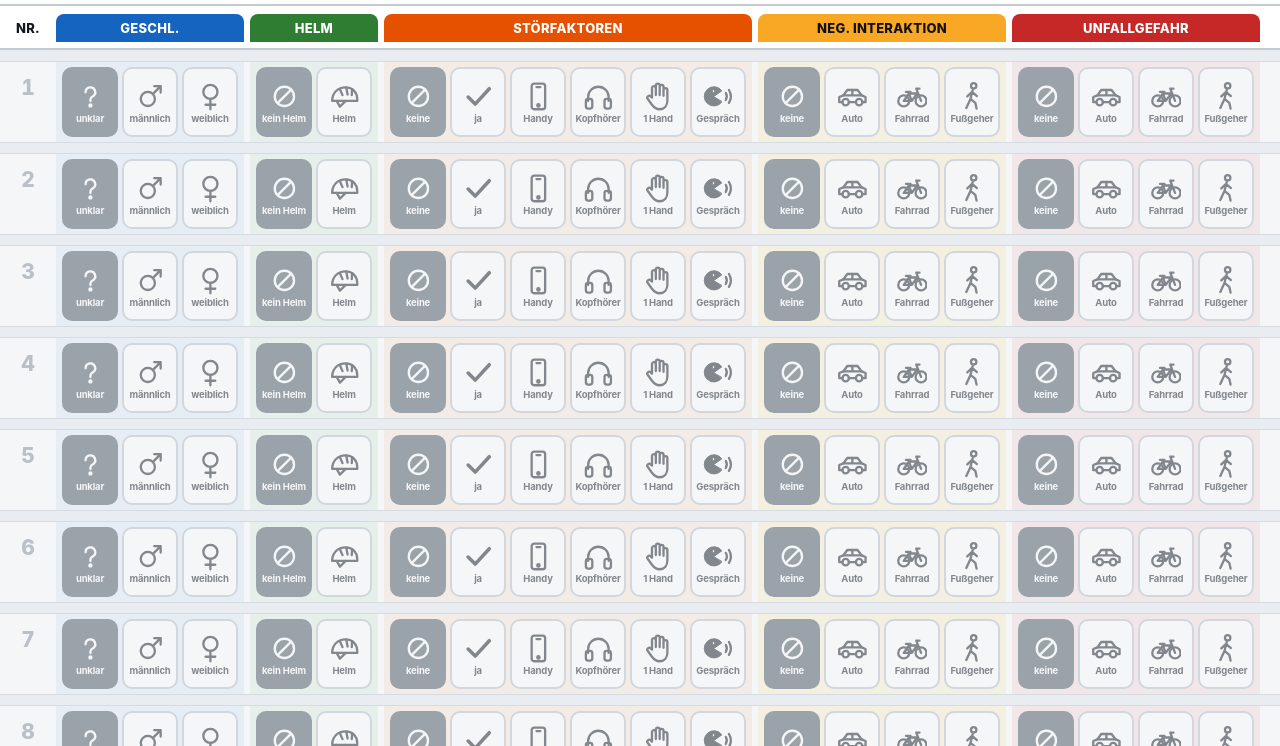
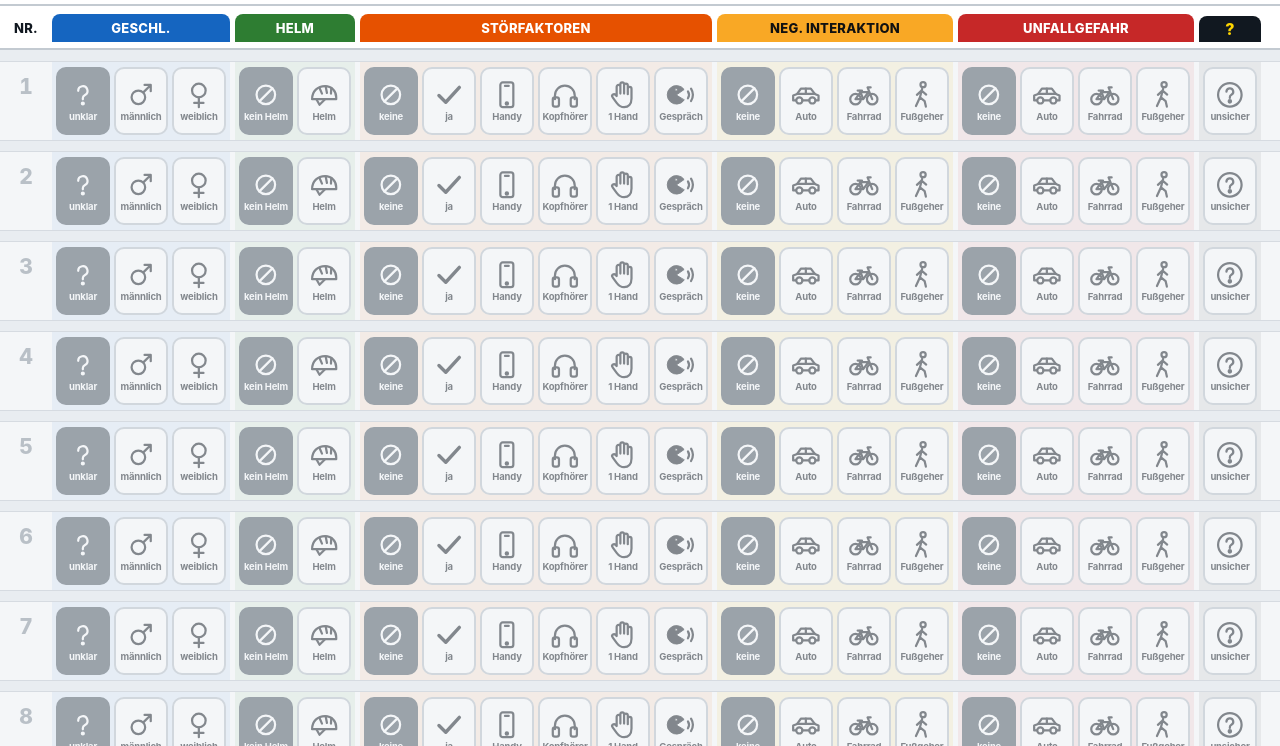
Before and after one commit to Speckzange/Fahrradz-hler, a plain HTML site: page index.html in a window 1280 px wide. Shown: the part 54-800 px from the top of the page. Drawn offline with Linux system fonts and the light colour scheme.

Commit message:
App aktualisieren: Feld 'unsicher' und Markierung der aktiven Zeile
Co-Authored-By: Claude Opus 5.5 <noreply@anthropic.com>
Claude-Session: https://claude.ai/code/session_01Kpcaaddubyh8tqqxwxpn4i

```diff
--- a/index.html
+++ b/index.html
@@ -26,17 +26,18 @@ button{font-family:inherit;touch-action:manipulation;cursor:pointer}
 .tb:disabled{opacity:.4}
 .tb.xl{background:#1D6F42;border-color:#1D6F42;color:#fff}
 .head{flex:none;display:flex;align-items:flex-end;padding:8px 0 6px;background:#fff;border-bottom:2px solid var(--line);font-weight:800;font-size:13px;text-transform:uppercase;letter-spacing:.02em}
-.head .nr{width:56px;text-align:center;align-self:center}
-.head .h{text-align:center;border-radius:8px 8px 0 0;padding:6px 0;color:#fff;margin-right:6px}
+.head .nr{width:52px;text-align:center;align-self:center}
+.head .h{text-align:center;border-radius:8px 8px 0 0;padding:6px 0;color:#fff;margin-right:5px}
+.head .h.q{color:#FFD600;font-size:16px;padding:3px 0}
 #list{flex:1;overflow-y:auto;-webkit-overflow-scrolling:touch;display:flex;flex-direction:column;gap:12px;padding:12px 0 40vh}
 .row{display:flex;align-items:stretch;background:#fff;box-shadow:0 1px 0 #c3cad1,0 -1px 0 #c3cad1;flex:none}
 .row.act{outline:3px solid var(--ink);outline-offset:-3px}
 .row.free{opacity:.5}
-.num{width:56px;flex:none;display:flex;flex-direction:column;align-items:center;justify-content:center;gap:4px;font-weight:800;font-size:21px;font-variant-numeric:tabular-nums}
+.num{width:52px;flex:none;display:flex;flex-direction:column;align-items:center;justify-content:center;gap:4px;font-weight:800;font-size:21px;font-variant-numeric:tabular-nums}
 .row.free .num{color:#8a949e}
 .del{width:34px;height:26px;border-radius:7px;border:1.5px solid #c9d0d6;background:#fff;color:#7a848e;display:flex;align-items:center;justify-content:center;padding:0}
 .row.free .del{visibility:hidden}
-.grp{display:flex;gap:4px;padding:5px 6px;margin-right:6px}
+.grp{display:flex;gap:4px;padding:5px 4px;margin-right:5px}
 .tile{width:var(--tw);height:var(--th);border:2px solid #b9c1c9;background:#fff;color:#1d232a;border-radius:10px;display:flex;flex-direction:column;align-items:center;justify-content:center;gap:2px;padding:0;font-size:9.5px;font-weight:700;letter-spacing:-.02em;line-height:1}
 .tile svg{width:calc(var(--tw)*.55);height:calc(var(--tw)*.55)}
 .tile.sel{border-color:var(--c);background:var(--c);color:var(--f)}
@@ -86,7 +87,8 @@ const ICONS={
  pac1:"<path fill-rule=\"evenodd\" fill=\"currentColor\" stroke-width=\"1.5\" d=\"M17 24 L29.3 15.4 A15 15 0 1 0 29.3 32.6 Z M14.2 15.8 a2.1 2.1 0 1 0 4.2 0 a2.1 2.1 0 1 0 -4.2 0\"/><path d=\"M35.5 18.5 Q39 24 35.5 29.5\"/><path d=\"M40.5 14 Q46.5 24 40.5 34\"/>",
  auto:'<path d="M8 33 H3.5 V25 L10 22.5 L16 14 H32 L38.5 22.5 L44.5 25 V33 H40"/><path d="M18.5 33 H29.5"/><path d="M10 22.5 H38.5 M24 14 V22.5"/><circle cx="13.5" cy="33" r="5"/><circle cx="34.5" cy="33" r="5"/>',
  fahrrad:'<circle cx="10.5" cy="31" r="8.5"/><circle cx="37.5" cy="31" r="8.5"/><path d="M10.5 31 L23 31 L17.5 17 M14 17 H21 M10.5 31 L18.5 19.5 H31.5 L23 31 M37.5 31 L30 12 H35"/>',
- fussgeher:'<circle cx="26" cy="7.5" r="4.2"/><path d="M24.5 14 L21 28 M21 28 L14.5 42 M21 28 L28.5 34 L30.5 43 M23.5 17 L16 24 M23.5 17 L31 23.5"/>'
+ fussgeher:'<circle cx="26" cy="7.5" r="4.2"/><path d="M24.5 14 L21 28 M21 28 L14.5 42 M21 28 L28.5 34 L30.5 43 M23.5 17 L16 24 M23.5 17 L31 23.5"/>',
+ unsicher:'<circle cx="24" cy="24" r="19"/><path d="M18.5 19 a5.5 5.5 0 1 1 8 4.9 c-1.6 .9 -2.5 1.9 -2.5 3.8 v1.3"/><circle cx="24" cy="34.5" r="1.9" fill="currentColor"/>'
 };
 const NE='#4E5A65';
 const CATS=[
@@ -113,16 +115,18 @@ const CATS=[
   {k:'n',label:'keine',icon:'nein',col:NE},
   {k:'a',label:'Auto',icon:'auto',col:'#C62828',x:'Auto'},
   {k:'f',label:'Fahrrad',icon:'fahrrad',col:'#C62828',x:'Fahrrad'},
-  {k:'p',label:'Fußgeher',icon:'fussgeher',col:'#C62828',x:'Fußgeher'}]}];
-const CATCOL={g:'#1565C0',h:'#2E7D32',s:'#E65100',i:'#F9A825',u:'#C62828'};
-const TINT={g:'#e3edf9',h:'#e5f2e6',s:'#fdeadb',i:'#fdf3d3',u:'#f9e1e1'};
+  {k:'p',label:'Fußgeher',icon:'fussgeher',col:'#C62828',x:'Fußgeher'}]},
+ {id:'q',name:'Unsicher',short:'?',toggle:true,opts:[
+  {k:'q',label:'unsicher',icon:'unsicher',col:'#111820',fg:'#FFD600',x:'Unsicher'}]}];
+const CATCOL={g:'#1565C0',h:'#2E7D32',s:'#E65100',i:'#F9A825',u:'#C62828',q:'#111820'};
+const TINT={g:'#e3edf9',h:'#e5f2e6',s:'#fdeadb',i:'#fdf3d3',u:'#f9e1e1',q:'#e4e4e4'};
 const FREE=10, KEY='fahrradzaehler_v1';
 const $=id=>document.getElementById(id);
 const svg=n=>`<svg viewBox="0 0 48 48" fill="none" stroke="currentColor" stroke-width="3.6" stroke-linecap="round" stroke-linejoin="round" aria-hidden="true">${ICONS[n]}</svg>`;
 const TRASH='<svg viewBox="0 0 24 24" width="16" height="16" fill="none" stroke="currentColor" stroke-width="2.2" stroke-linecap="round" stroke-linejoin="round"><path d="M4 7h16M9 7V4h6v3M6 7l1 13h10l1-13"/></svg>';
 
 let rows=[], act=-1, undo=[];
-const blank=()=>({u:0,s:{g:['n'],h:['n'],s:['n'],i:['n'],u:['n']}});
+const blank=()=>({u:0,s:{g:['n'],h:['n'],s:['n'],i:['n'],u:['n'],q:[]}});
 const lastUsed=()=>{for(let i=rows.length-1;i>=0;i--)if(rows[i].u)return i;return -1};
 const usedCount=()=>rows.reduce((a,r)=>a+r.u,0);
 
@@ -136,17 +140,17 @@ function persist(){
 function restore(){
   try{const d=JSON.parse(localStorage.getItem(KEY)||'null');if(d&&Array.isArray(d.rows))rows=d.rows.filter(valid);}catch(e){rows=[]}
 }
-function valid(r){return r&&typeof r==='object'&&r.s&&CATS.every(c=>Array.isArray(r.s[c.id])&&r.s[c.id].length&&r.s[c.id].every(k=>c.opts.some(o=>o.k===k)))}
+function valid(r){if(!r||typeof r!=='object'||!r.s)return false;if(!Array.isArray(r.s.q))r.s.q=[];return CATS.every(c=>Array.isArray(r.s[c.id])&&(c.toggle||r.s[c.id].length)&&r.s[c.id].every(k=>c.opts.some(o=>o.k===k)))}
 function snapshot(){undo.push(JSON.stringify(rows));if(undo.length>200)undo.shift();$('bUndo').disabled=false}
 
 /* ---------- rendering ---------- */
 function layout(){
   const W=document.getElementById('app').clientWidth;
-  const fixed=56+5*(12+6)+14*4+4;
-  const tw=Math.max(40,Math.min(70,Math.floor((W-fixed)/19)));
+  const fixed=52+6*(8+5)+14*4+6;
+  const tw=Math.max(40,Math.min(70,Math.floor((W-fixed)/20)));
   document.documentElement.style.setProperty('--tw',tw+'px');
   document.documentElement.style.setProperty('--th',Math.round(tw*1.25)+'px');
-  $('head').innerHTML='<div class="nr">Nr.</div>'+CATS.map(c=>`<div class="h" style="width:${c.opts.length*tw+(c.opts.length-1)*4+12}px;background:${CATCOL[c.id]};${c.id==='i'?'color:#111':''}">${c.short}</div>`).join('');
+  $('head').innerHTML='<div class="nr">Nr.</div>'+CATS.map(c=>`<div class="h ${c.id}" style="width:${c.opts.length*tw+(c.opts.length-1)*4+8}px;background:${CATCOL[c.id]};${c.id==='i'?'color:#111':''}">${c.short}</div>`).join('');
 }
 function rowHTML(i){
   const r=rows[i];
@@ -177,14 +181,15 @@ function setAct(i){const L=$('list');if(act>=0&&L.children[act])L.children[act].
 function tap(i,cid,k){
   snapshot();
   const c=CATS.find(x=>x.id===cid);let s=rows[i].s[cid].slice();
-  if(k==='n')s=['n'];
+  if(c.toggle)s=s.includes(k)?[]:[k];
+  else if(k==='n')s=['n'];
   else if(c.multi){s=s.filter(x=>x!=='n');s=s.includes(k)?s.filter(x=>x!==k):[...s,k];if(!s.length)s=['n'];}
   else s=[k];
   if(cid==='s'){const spec=s.filter(x=>x!=='n'&&x!=='ja');
     if(k==='ja'&&!s.includes('ja'))s=['n'];                         // ja abwählen -> alle Störfaktoren weg
     else if(spec.length&&!s.includes('ja'))s.push('ja');}           // ja immer aktiv, wenn ein Störfaktor gewählt ist
   rows[i].s[cid]=s;rows[i].u=1;
-  act=i;refreshRow(i);setAct(i);
+  setAct(i);refreshRow(i);
   if(pad())appendMissing();
   updCount();persist();follow(i);wake();
 }
@@ -248,6 +253,7 @@ function xlsxColumns(){
   CATS[2].opts.slice(1).forEach(o=>add('Stör_'+o.x,'s',r=>+r.s.s.includes(o.k)));
   CATS[3].opts.slice(1).forEach(o=>add('Interaktion_'+o.x,'i',r=>+r.s.i.includes(o.k)));
   CATS[4].opts.slice(1).forEach(o=>add('Unfall_'+o.x,'u',r=>+r.s.u.includes(o.k)));
+  add('Unsicher','q',r=>+((r.s.q||[]).includes('q')));
   return cols;
 }
 const esc=s=>String(s).replace(/&/g,'&amp;').replace(/</g,'&lt;').replace(/>/g,'&gt;').replace(/"/g,'&quot;');
@@ -255,7 +261,7 @@ const colL=n=>{let s='';n++;while(n){const m=(n-1)%26;s=String.fromCharCode(65+m
 function buildXlsx(){
   const cols=xlsxColumns();
   const data=[];rows.forEach((r,i)=>{if(r.u)data.push(cols.map(c=>c.f(r,i)))});
-  const hs={null:1,g:2,h:3,s:4,i:5,u:6};
+  const hs={null:1,g:2,h:3,s:4,i:5,u:6,q:1};
   let sd='<row r="1" ht="30" customHeight="1">'+cols.map((c,j)=>`<c r="${colL(j)}1" t="inlineStr" s="${hs[c.cat]}"><is><t>${esc(c.h)}</t></is></c>`).join('')+'</row>';
   data.forEach((d,k)=>{const rn=k+2;sd+=`<row r="${rn}">`+d.map((v,j)=>`<c r="${colL(j)}${rn}" s="8"><v>${v}</v></c>`).join('')+'</row>'});
   const sr=data.length+2;
```
